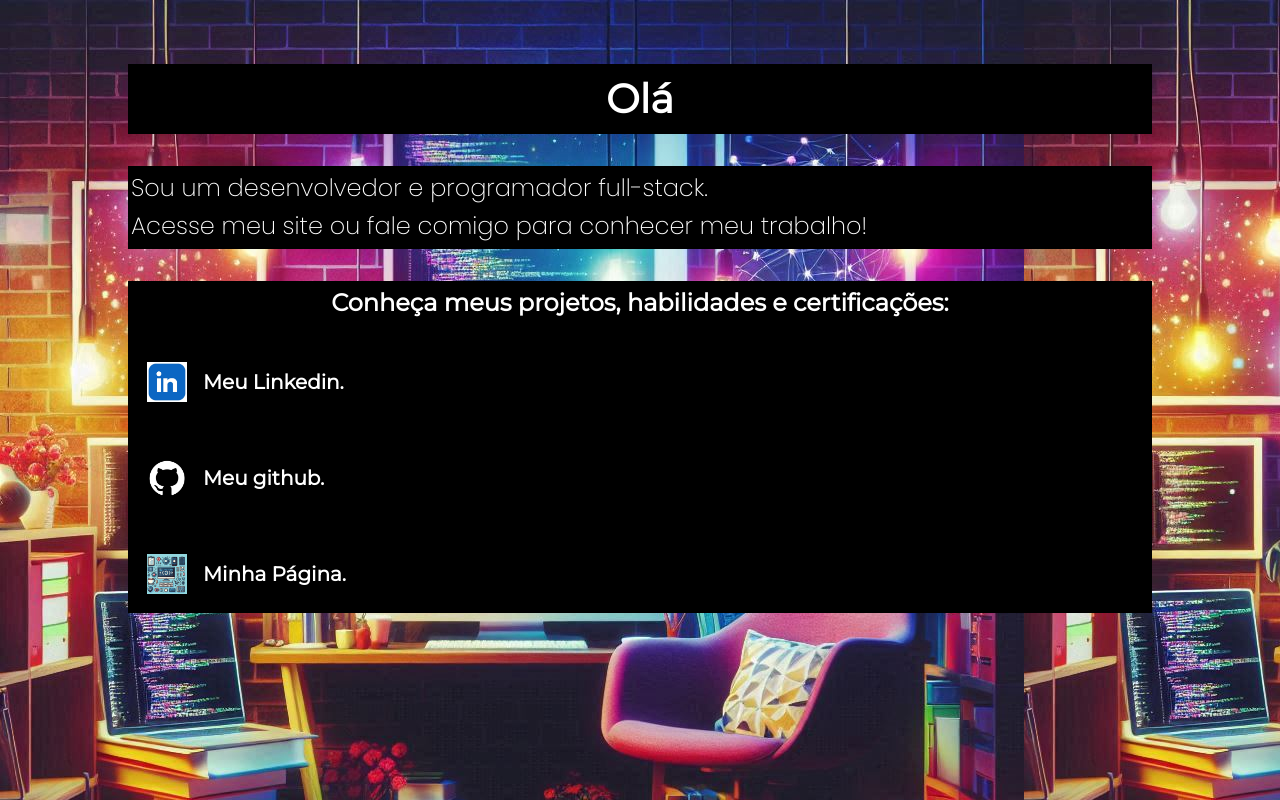
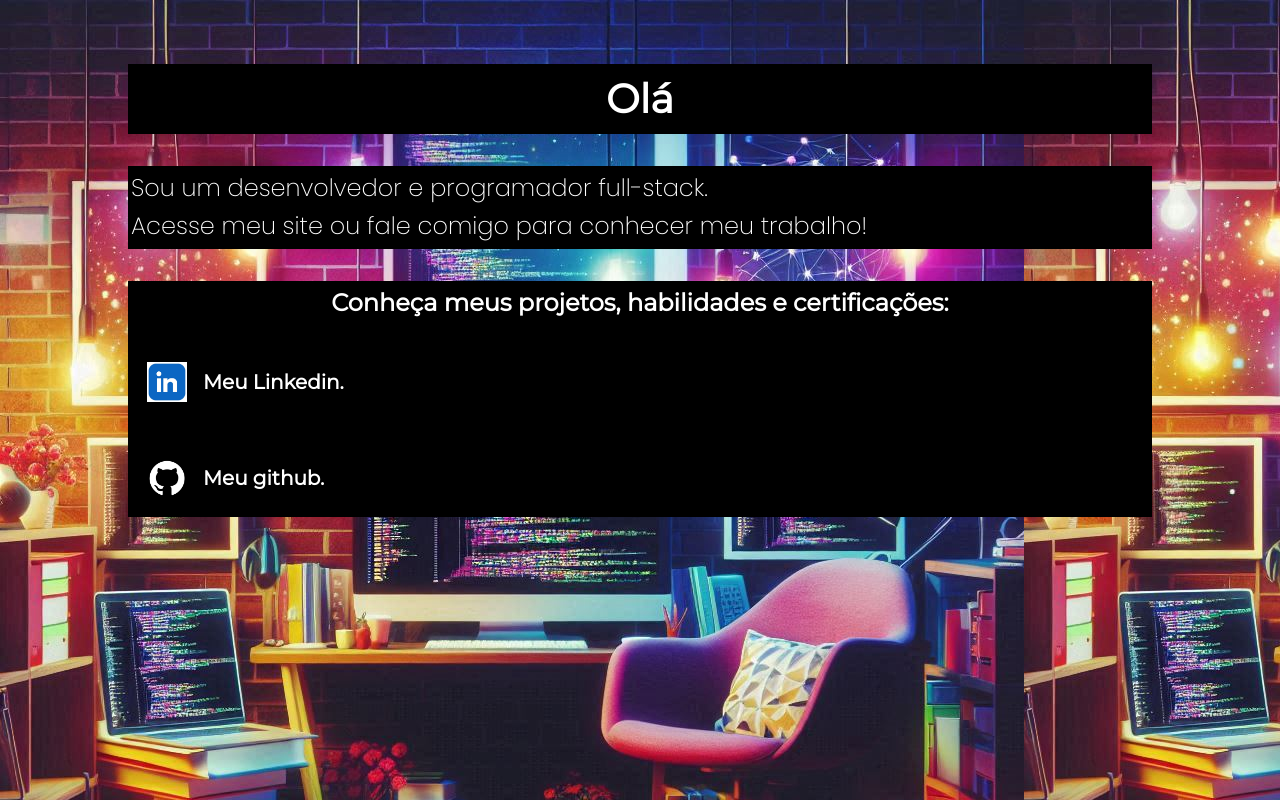
Before and after one commit to Webermanoel/portif-lio, a website: page index.html in a window 1280 px wide. Drawn offline with Linux system fonts and the light colour scheme.

Commit message:
Atualizando página principal do portifólio

```diff
--- a/index.html
+++ b/index.html
@@ -27,11 +27,6 @@
                     <img class="apresentacao__links__imagem" src="images/Github Logo.jpeg" alt="Ícone linkedin">
                     Meu github.
                 </a>
-
-                <a class="apresentacao__links__navegacao" href="wmprogrammer/wmprogrammer.html">
-                    <img class="apresentacao__links__imagem" src="images/icone_programação2.png" alt="Ícone página de programação">
-                    Minha Página.
-                </a>
             </div>
         </section>
     </main>
```
